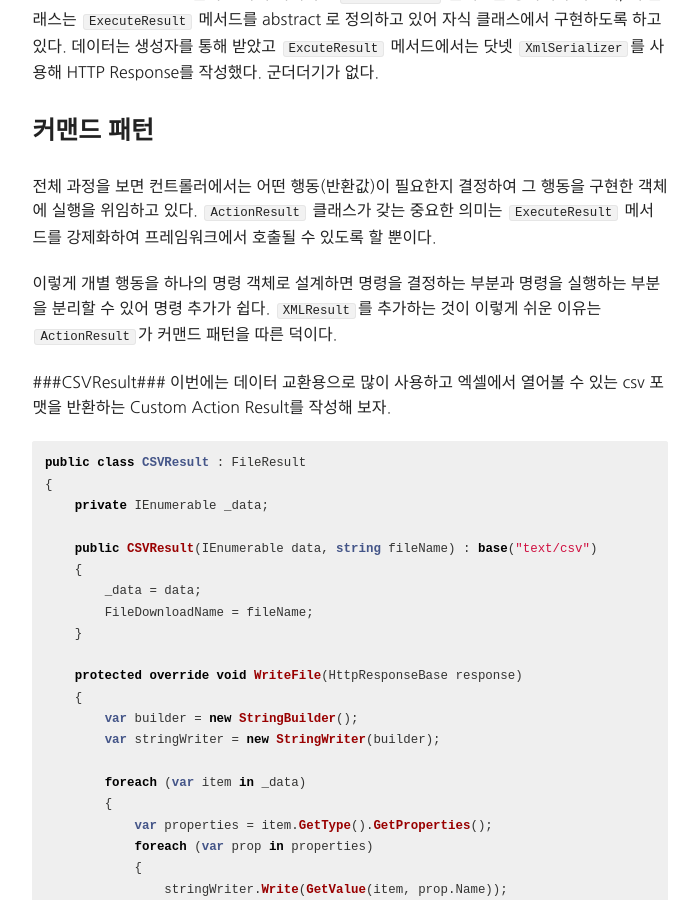
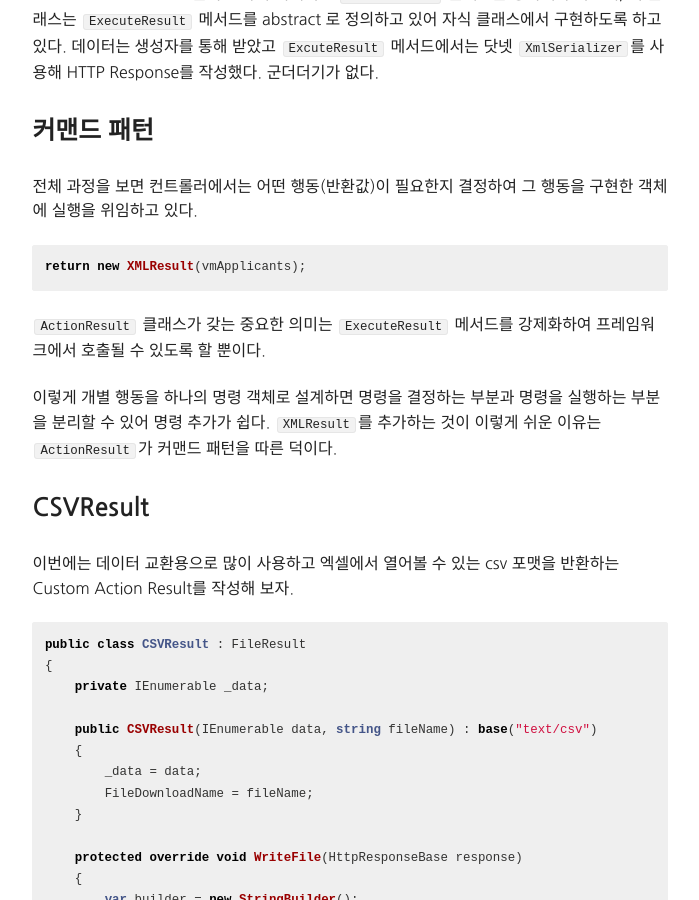
Before and after one commit to jakeymvc/blog, a Jekyll site: the page built from _posts/blog/2015-12-05-mvc-extension-1.md, in a window 1280 px wide and 900 px high, scrolled down 2430 px. Shown: the whole window, without its empty margins (376-1075 px from the left). Built offline with Jekyll 4.4.1, drawn with Linux system fonts in a browser that asks for light colours; nearby versions of some CDN libraries; comment, search, counter and statistics services are not loaded.

````diff
--- a/_posts/blog/2015-12-05-mvc-extension-1.md
+++ b/_posts/blog/2015-12-05-mvc-extension-1.md
@@ -89,11 +89,18 @@ Custom Action Result를 구현하기 위해서는 `ActionResult` 클래스를
 
 ### 커맨드 패턴
 
-전체 과정을 보면 컨트롤러에서는 어떤 행동(반환값)이 필요한지 결정하여 그 행동을 구현한 객체에 실행을 위임하고 있다. `ActionResult` 클래스가 갖는 중요한 의미는 `ExecuteResult` 메서드를 강제화하여 프레임워크에서 호출될 수 있도록 할 뿐이다.
+전체 과정을 보면 컨트롤러에서는 어떤 행동(반환값)이 필요한지 결정하여 그 행동을 구현한 객체에 실행을 위임하고 있다.
+
+```csharp
+return new XMLResult(vmApplicants);
+```
+
+`ActionResult` 클래스가 갖는 중요한 의미는 `ExecuteResult` 메서드를 강제화하여 프레임워크에서 호출될 수 있도록 할 뿐이다.
 
 이렇게 개별 행동을 하나의 명령 객체로 설계하면 명령을 결정하는 부분과 명령을 실행하는 부분을 분리할 수 있어 명령 추가가 쉽다. `XMLResult`를 추가하는 것이 이렇게 쉬운 이유는 `ActionResult`가 커맨드 패턴을 따른 덕이다.
 
-###CSVResult###
+### CSVResult
+
 이번에는 데이터 교환용으로 많이 사용하고 엑셀에서 열어볼 수 있는 csv 포맷을 반환하는 Custom Action Result를 작성해 보자.
 
 
````
